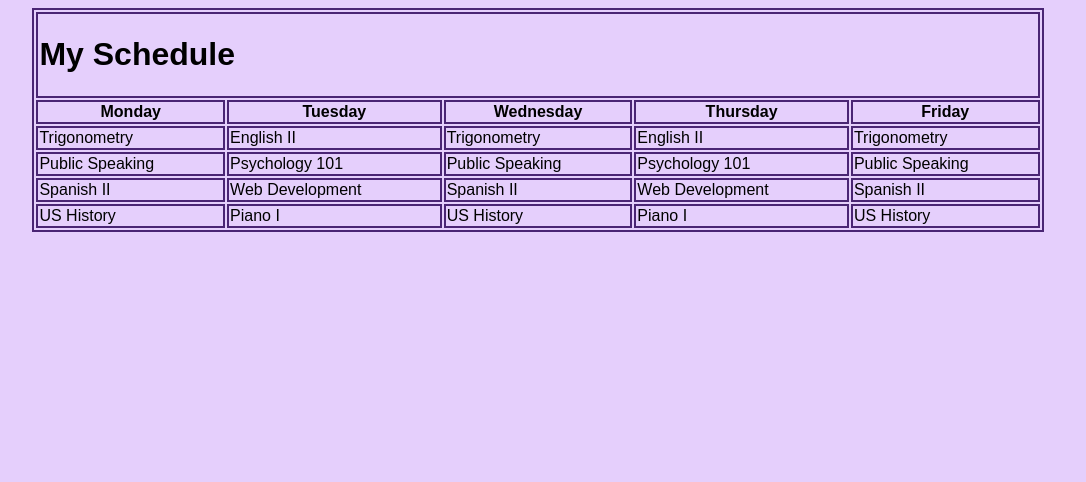
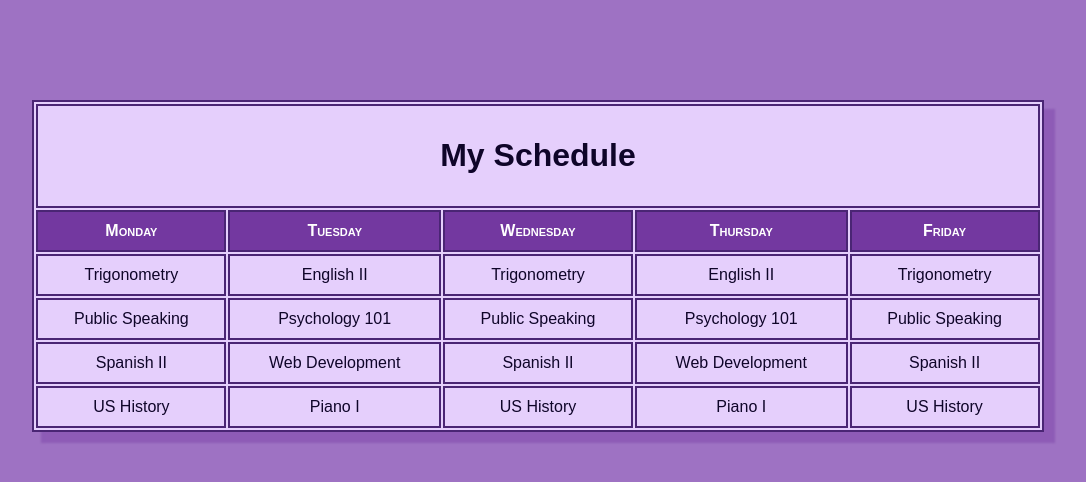
Before and after one commit to halexander02/My-Schedule, a plain HTML site: page index.html in a window 1280 px wide. Shown: the whole page, without its empty margins (102-1188 px from the left). Drawn offline with Linux system fonts and the light colour scheme.

Commit message:
fixed html warning and added css styling

```diff
--- a/index.html
+++ b/index.html
@@ -1,5 +1,5 @@
 <!DOCTYPE html>
-<html>
+<html lang="en">
 <head>
     <!--Name: Hayleigh Alexander
         Assignment: My Schedule
--- a/styles.css
+++ b/styles.css
@@ -6,14 +6,29 @@
 */
 
 html{
-    background-color: #e5cffc;
+    background-color: #9e72c3;
     font-family:Arial, Helvetica, sans-serif;
+    color: #0f0529;
 }
 
 table{
     margin: auto;
+    margin-top: 100px;
     width: 80%;
+    background-color: #e5cffc;
+    box-shadow: 10px 10px 2px 1px rgba(75, 0, 130, .2);
 }
 table, th, td{
     border: 2px #4a2574 solid;
 }
+
+th, td{
+    padding: 10px;
+    text-align: center;
+}
+
+th{
+    background-color: #7338a0;
+    color: white;
+    font-variant: small-caps;
+}
```
